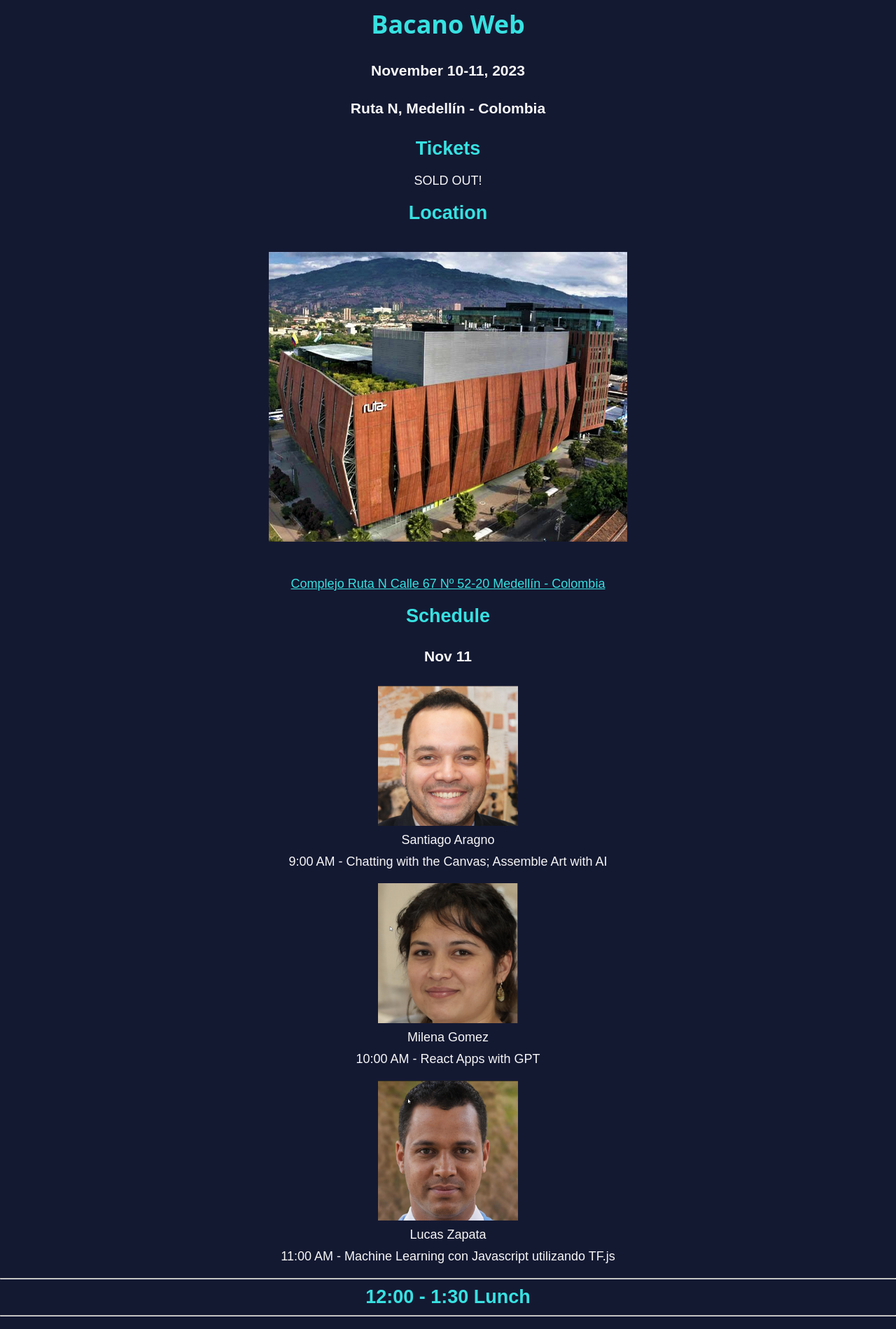
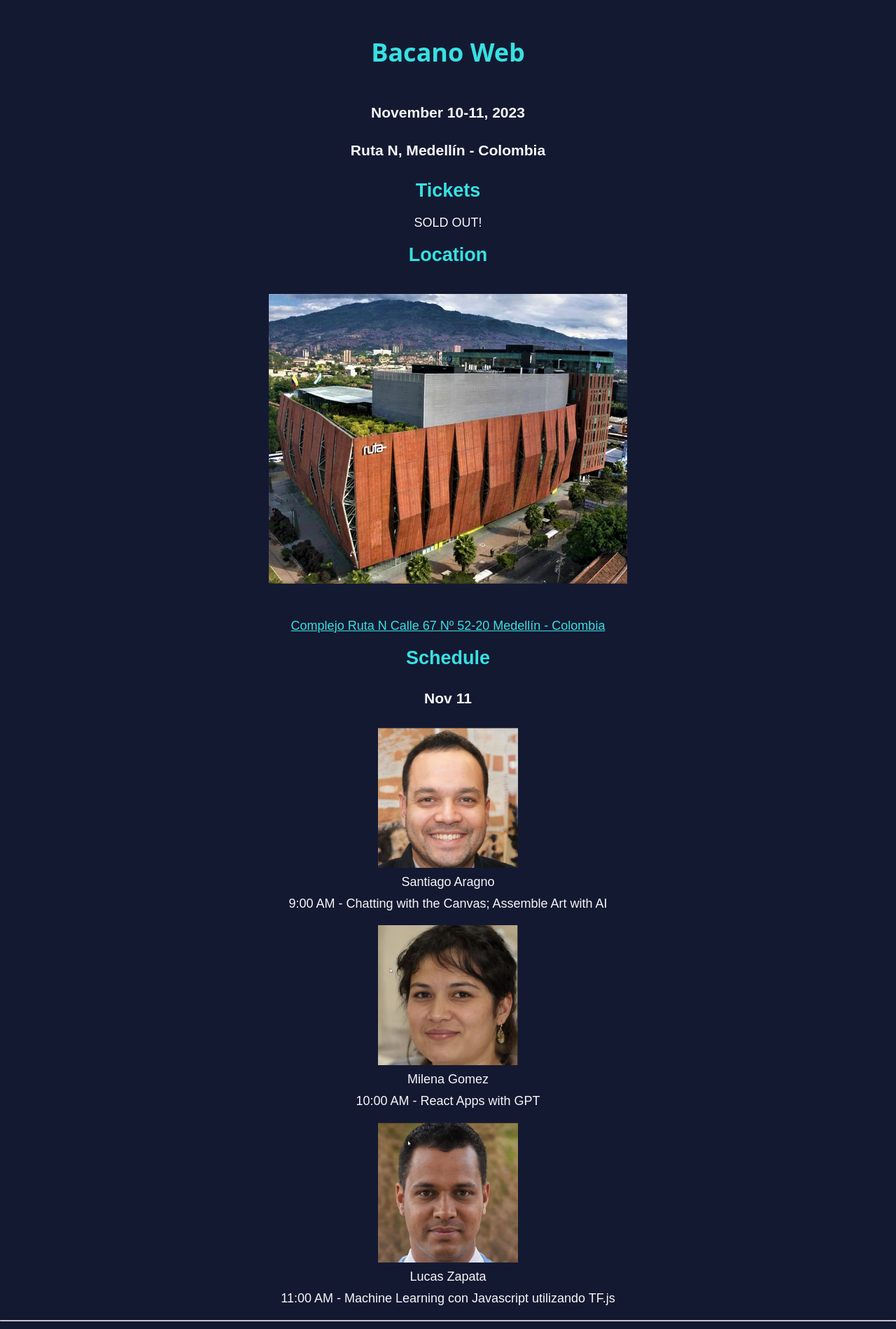
Before and after one commit to gothamgo/bweb, a Jekyll site: the page built from index.html, in a window 1280 px wide. Shown: the top 1899 px of the page at 70% size. Built offline with Jekyll 4.4.1, drawn with Linux system fonts in a browser that asks for light colours.

Commit message:
Update default.html

```diff
--- a/_layouts/default.html
+++ b/_layouts/default.html
@@ -21,7 +21,6 @@
     body h1 {
       color: #37e1e1;
       font-family: 'Open Sans', sans-serif;
-      margin: 10px 0px;
     }
     body h2 {
       color: #37e1e1;
```
